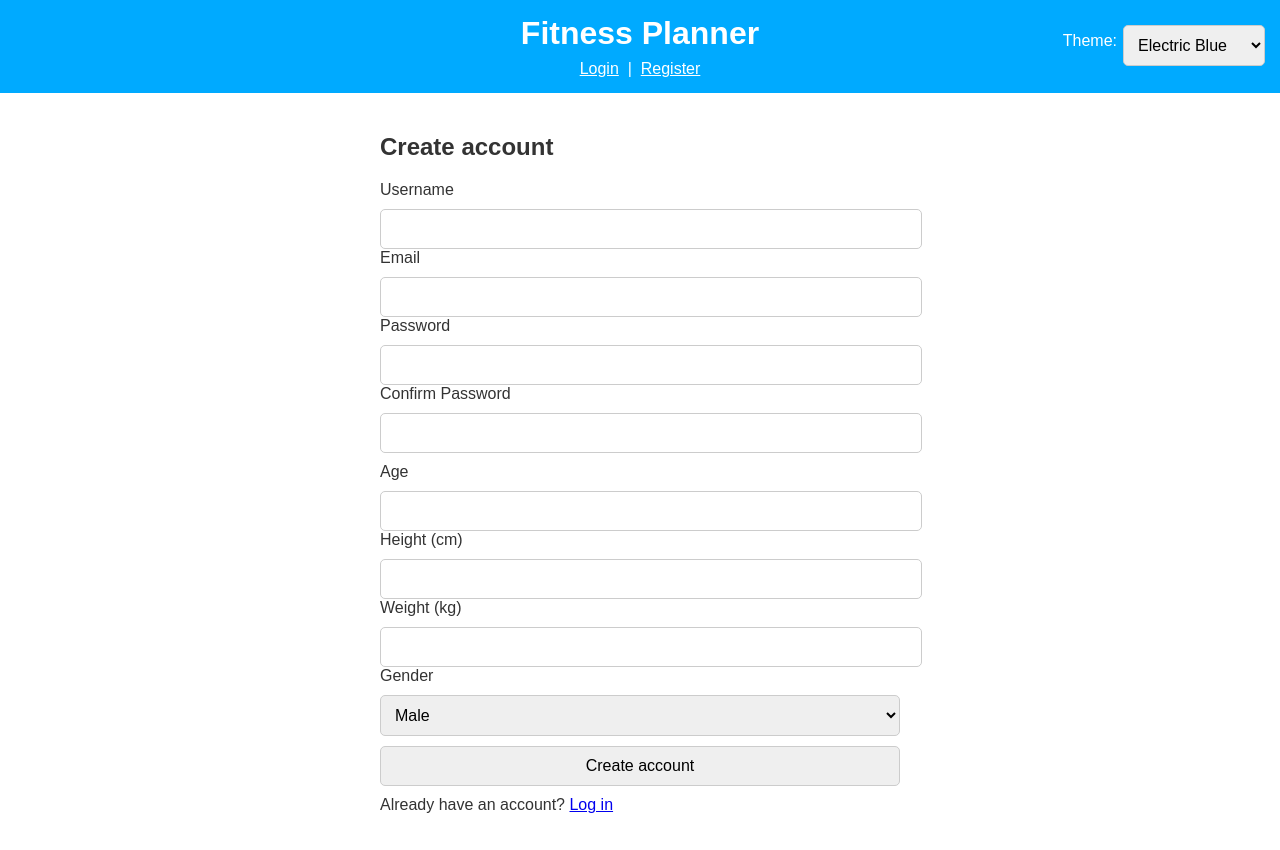
After one commit to incognizantx/fitness_app, a Flask app: page /auth/register in a window 1280 px wide. The commit adds this page. Run offline with Flask 3, Linux system fonts and the light colour scheme.

Commit message:
added login system

```diff
--- /dev/null
+++ b/fitness_app/auth/routes.py
@@ -0,0 +1,55 @@
+from flask import Blueprint, render_template, redirect, url_for, flash, request
+from flask_login import login_user, logout_user, current_user
+from fitness_app.extensions import db
+from fitness_app.models import User
+from fitness_app.forms import RegisterForm, LoginForm
+
+auth_bp = Blueprint("auth", __name__, url_prefix="/auth")
+
+@auth_bp.route("/register", methods=["GET", "POST"])
+def register():
+    if current_user.is_authenticated:
+        return redirect(url_for("main.dashboard"))
+    form = RegisterForm()
+    if form.validate_on_submit():
+        if User.query.filter((User.email == form.email.data) | (User.username == form.username.data)).first():
+            flash("Username or email already exists.", "warning")
+            return render_template("auth/register.html", form=form)
+
+        user = User(
+            username=form.username.data.strip(),
+            email=form.email.data.strip().lower(),
+            age=form.age.data,
+            height_cm=form.height_cm.data,
+            weight_kg=form.weight_kg.data,
+            gender=form.gender.data or None,
+        )
+        user.set_password(form.password.data)
+        db.session.add(user)
+        db.session.commit()
+        flash("Account created! Please log in.", "success")
+        return redirect(url_for("auth.login"))
+    return render_template("auth/register.html", form=form)
+
+@auth_bp.route("/login", methods=["GET", "POST"])
+def login():
+    if current_user.is_authenticated:
+        return redirect(url_for("main.dashboard"))
+    form = LoginForm()
+    if form.validate_on_submit():
+        user = User.query.filter_by(email=form.email.data.strip().lower()).first()
+        if not user or not user.check_password(form.password.data):
+            flash("Invalid email or password.", "danger")
+            return render_template("auth/login.html", form=form)
+        login_user(user, remember=form.remember.data)
+        flash("Welcome back!", "success")
+        next_url = request.args.get("next") or url_for("main.dashboard")
+        return redirect(next_url)
+    return render_template("auth/login.html", form=form)
+
+@auth_bp.route("/logout")
+def logout():
+    if current_user.is_authenticated:
+        logout_user()
+        flash("Logged out.", "info")
+    return redirect(url_for("auth.login"))
--- /dev/null
+++ b/fitness_app/forms.py
@@ -0,0 +1,20 @@
+from flask_wtf import FlaskForm
+from wtforms import StringField, PasswordField, SubmitField, IntegerField, FloatField, SelectField, BooleanField
+from wtforms.validators import DataRequired, Email, Length, EqualTo, NumberRange, Optional
+
+class RegisterForm(FlaskForm):
+    username = StringField("Username", validators=[DataRequired(), Length(3, 50)])
+    email = StringField("Email", validators=[DataRequired(), Email(), Length(max=120)])
+    password = PasswordField("Password", validators=[DataRequired(), Length(6, 128)])
+    confirm = PasswordField("Confirm Password", validators=[DataRequired(), EqualTo("password")])
+    age = IntegerField("Age", validators=[Optional(), NumberRange(12, 80)])
+    height_cm = FloatField("Height (cm)", validators=[Optional(), NumberRange(100, 230)])
+    weight_kg = FloatField("Weight (kg)", validators=[Optional(), NumberRange(30, 250)])
+    gender = SelectField("Gender", choices=[("Male", "Male"), ("Female", "Female")], validators=[Optional()])
+    submit = SubmitField("Create account")
+
+class LoginForm(FlaskForm):
+    email = StringField("Email", validators=[DataRequired(), Email()])
+    password = PasswordField("Password", validators=[DataRequired()])
+    remember = BooleanField("Remember me")
+    submit = SubmitField("Log in")
--- a/fitness_app/requirements.txt
+++ b/fitness_app/requirements.txt
@@ -2,3 +2,8 @@ flask
 scikit-learn
 numpy
 joblib
+Flask-Login
+Flask-WTF
+Flask-SQLAlchemy
+email-validator
+python-dotenv
--- a/fitness_app/static/style.css
+++ b/fitness_app/static/style.css
@@ -19,3 +19,8 @@ button:hover { background: var(--accent-color); }
 }
 
 @media (max-width: 600px) { .container { padding:15px; } }
+.flash { padding:10px; border-radius:6px; margin-bottom:8px; }
+.flash-success { background:#e6ffed; border:1px solid #b7f5c7; }
+.flash-info { background:#e8f4ff; border:1px solid #c7e2ff; }
+.flash-warning { background:#fff7e6; border:1px solid #ffe0a6; }
+.flash-danger { background:#ffe8e8; border:1px solid #ffb8b8; }
--- /dev/null
+++ b/fitness_app/templates/auth/register.html
@@ -0,0 +1,36 @@
+{% extends "base.html" %}
+{% block title %}Register · Fitness App{% endblock %}
+{% block content %}
+<h2>Create account</h2>
+<form method="post">
+  {{ form.hidden_tag() }}
+
+  <label>Username</label>
+  {{ form.username(class="input") }}
+
+  <label>Email</label>
+  {{ form.email(class="input") }}
+
+  <label>Password</label>
+  {{ form.password(class="input") }}
+
+  <label>Confirm Password</label>
+  {{ form.confirm(class="input") }}
+
+  <div style="margin-top:10px"></div>
+  <label>Age</label>
+  {{ form.age(class="input") }}
+
+  <label>Height (cm)</label>
+  {{ form.height_cm(class="input") }}
+
+  <label>Weight (kg)</label>
+  {{ form.weight_kg(class="input") }}
+
+  <label>Gender</label>
+  {{ form.gender(class="input") }}
+
+  {{ form.submit(class="btn") }}
+</form>
+<p style="margin-top:10px">Already have an account? <a href="{{ url_for('auth.login') }}">Log in</a></p>
+{% endblock %}
--- /dev/null
+++ b/fitness_app/templates/base.html
@@ -0,0 +1,51 @@
+<!doctype html>
+<html lang="en">
+<head>
+  <meta charset="utf-8"/>
+  <meta name="viewport" content="width=device-width,initial-scale=1.0"/>
+  <title>{% block title %}Fitness App{% endblock %}</title>
+  <link rel="stylesheet" href="{{ url_for('static', filename='style.css') }}">
+</head>
+<body>
+<header>
+  <h1 style="margin:0">Fitness Planner</h1>
+
+  <!-- Theme dropdown (persists via localStorage) -->
+  <div class="theme-select">
+    <label for="themePicker">Theme:</label>
+    <select id="themePicker" onchange="changeTheme(this.value)">
+      <option value="blue">Electric Blue</option>
+      <option value="orange">Bright Orange</option>
+      <option value="green">Lime Green</option>
+    </select>
+  </div>
+
+  <nav style="margin-top:8px">
+    {% if current_user.is_authenticated %}
+      <span>Hi, {{ current_user.username }}!</span>
+      &nbsp;|&nbsp; <a href="{{ url_for('main.dashboard') }}" style="color:#fff">Dashboard</a>
+      &nbsp;|&nbsp; <a href="{{ url_for('auth.logout') }}" style="color:#fff">Logout</a>
+    {% else %}
+      <a href="{{ url_for('auth.login') }}" style="color:#fff">Login</a>
+      &nbsp;|&nbsp; <a href="{{ url_for('auth.register') }}" style="color:#fff">Register</a>
+    {% endif %}
+  </nav>
+</header>
+
+<div class="container">
+  {% with messages = get_flashed_messages(with_categories=true) %}
+    {% if messages %}
+      <div style="margin:10px 0">
+      {% for category, message in messages %}
+        <div class="flash flash-{{ category }}">{{ message }}</div>
+      {% endfor %}
+      </div>
+    {% endif %}
+  {% endwith %}
+
+  {% block content %}{% endblock %}
+</div>
+
+<script src="{{ url_for('static', filename='theme.js') }}"></script>
+</body>
+</html>
--- /dev/null
+++ b/run.py
@@ -0,0 +1,8 @@
+from fitness_app import create_app, db
+
+app = create_app()
+
+if __name__ == "__main__":
+    with app.app_context():
+        db.create_all()
+    app.run(debug=True)
```
Also changed, not shown: addadmin.py (added, +14 -0 lines), fitness_app/__init__.py (added, +33 -0 lines), fitness_app/app.py (deleted, +0 -102 lines), fitness_app/extensions.py (added, +10 -0 lines), fitness_app/main/routes.py (added, +24 -0 lines), fitness_app/models.py (added, +26 -0 lines), fitness_app/templates/access_denied.html (added, +45 -0 lines), fitness_app/templates/admin_dashboard.html (added, +29 -0 lines), fitness_app/templates/auth/login.html (added, +21 -0 lines), fitness_app/templates/main/dashboard.html (added, +11 -0 lines), fitness_app/utils.py (added, +12 -0 lines), fitness_app/instance/fitness.db (added), instance/fitness.db (added).
